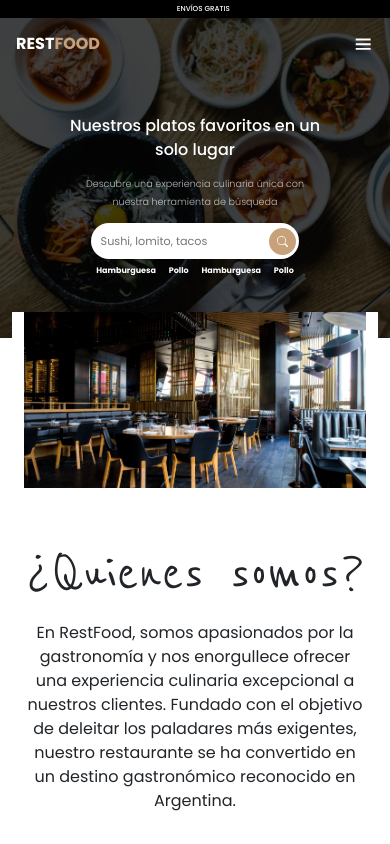
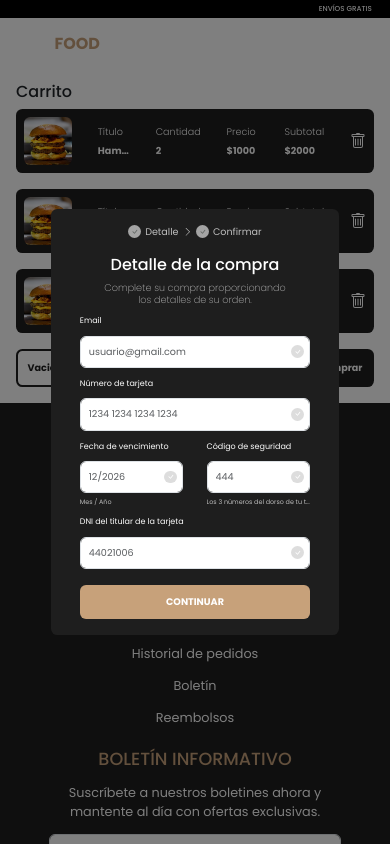
Before and after one commit to Mateo872/restfood, a React (Vite) app: page / in a window 390 px wide. Shown: the top 844 px of the page. Built offline with nearby package versions, Linux system fonts and the light colour scheme.

Commit message:
Modal para el detalle de la compra hecho con medidas responsive

```diff
--- a/src/App.css
+++ b/src/App.css
@@ -442,6 +442,127 @@ footer h3 {
 }
 
 
+.modal_overlay {
+    position: fixed;
+    top: 0;
+    left: 0;
+    background-color: rgba(0, 0, 0, 0.5);
+    z-index: 99;
+}
+
+.modal_pago {
+    width: 18rem;
+    height: auto;
+    padding-bottom: 1rem;
+    border-radius: .4rem;
+    background-color: var(--color-terciario);
+}
+
+.modal_pasos {
+    margin-top: 1rem;
+    color: var(--color-secundario);
+    opacity: .7;
+}
+
+.modal_pasos .chevron {
+    font-size: 0.6rem;
+}
+
+.modal_pasos .check {
+    color: #7B827E;
+}
+
+.paso_circulo {
+    height: .8rem;
+    width: .8rem;
+    background-color: #ddd;
+    border-radius: 100%;
+}
+
+.modal_paso {
+    font-size: 0.6rem;
+}
+
+
+.modal_pago h4,
+.modal_pago h3 {
+    color: var(--color-secundario);
+}
+
+.modal_pago h3 {
+    margin-top: 1rem;
+    font-size: 1rem;
+}
+
+.modal_pago h4 {
+    width: 65%;
+    margin: 0 auto;
+    font-size: .6rem;
+    opacity: .7;
+    font-weight: 200;
+}
+
+.modal_pago form {
+    width: 80%;
+    margin: 0 auto;
+    color: #fff;
+    font-size: 0.6rem;
+}
+
+.modal_pago form div {
+    margin-top: .5rem;
+}
+
+.modal_pago form input {
+    font-size: 0.6rem;
+    padding: 0.5rem 1.5rem 0.5rem 0.5rem;
+    position: relative;
+}
+
+.modal_pago form .paso_circulo {
+    position: absolute;
+    top: .1rem;
+    right: .4rem;
+}
+
+.modal_pago form label {
+    font-size: 0.5rem;
+}
+
+.modal_pago form div p {
+    margin-top: 0.2rem;
+    font-size: 0.4rem;
+    opacity: .7;
+    text-overflow: ellipsis;
+    overflow: hidden;
+    white-space: nowrap;
+}
+
+.modal_pago form .form_doble {
+    width: 45%;
+}
+
+.modal_pago form button {
+    margin-top: 1rem;
+    width: 100%;
+    padding: 0.5rem;
+    font-weight: bold;
+    font-size: 0.6rem;
+    color: var(--color-secundario);
+    background-color: var(--color-primario);
+    cursor: pointer;
+    border: 2px solid transparent;
+    border-radius: 0.375rem;
+}
+
+.modal_pago form button:hover {
+    transition: .3s;
+    color: var(--color-primario);
+    background-color: transparent;
+    border-color: var(--color-primario);
+}
+
+
 @media (min-width:767px) {
     .contenedor_publicidad h6 {
         font-size: 0.6rem;
@@ -565,6 +686,57 @@ footer h3 {
         padding: 0.8rem;
     }
 
+    .modal_pago {
+        width: 34rem;
+    }
+
+
+    .modal_pasos .chevron {
+        font-size: 0.7rem;
+    }
+
+    .paso_circulo {
+        height: 1rem;
+        width: 1rem;
+    }
+
+    .modal_paso {
+        font-size: 0.7rem;
+    }
+
+    .modal_pago h3 {
+        font-size: 1.3rem;
+    }
+
+    .modal_pago h4 {
+        width: 45%;
+        font-size: .8rem;
+    }
+
+    .modal_pago form {
+        width: 80%;
+    }
+
+
+    .modal_pago form input {
+        font-size: 0.8rem;
+        padding-right: 1.7rem;
+    }
+
+    .modal_pago form label {
+        font-size: 0.8rem;
+        margin-bottom: 0.1rem;
+    }
+
+    .modal_pago form div p {
+        margin-top: 0.2rem;
+        font-size: 0.6rem;
+    }
+
+    .modal_pago form button {
+        font-size: 0.8rem;
+    }
+
     footer p {
         width: 100%;
     }
@@ -680,6 +852,46 @@ footer h3 {
         transition: .3s;
     }
 
+    .contenedor_botones button {
+        font-size: 1rem;
+        padding: 1.02rem;
+    }
+
+    .contenedor_botones h5 {
+        font-size: 1rem;
+        width: 14rem;
+        padding: 1rem;
+    }
+
+    .modal_pago {
+        padding: 2rem 0;
+    }
+
+    .modal_pasos {
+        margin-top: 0;
+    }
+
+    .modal_pago form {
+        width: 70%;
+    }
+
+    .modal_pago form input {
+        padding: .8rem;
+        padding-right: 2.2rem;
+    }
+
+    .modal_pago form .paso_circulo {
+        top: .4rem;
+        right: .8rem;
+    }
+
+    .modal_pago form button {
+        padding: .8rem;
+    }
+
+    .modal_pago form div p {
+        font-size: 0.5rem;
+    }
 }
 
 .body-tarjeta {
@@ -763,14 +975,3 @@ footer h3 {
     padding: 10px 22px;
 
 }
-
-.contenedor_botones button {
-    font-size: 1rem;
-    padding: 1.02rem;
-}
-
-.contenedor_botones h5 {
-    font-size: 1rem;
-    width: 14rem;
-    padding: 1rem;
-}
--- a/src/App.jsx
+++ b/src/App.jsx
@@ -5,18 +5,20 @@ import QuienesSomos from "./componentes/comunes/QuienesSomos";
 import BuscadorPlatos from "../BuscadorPlatos";
 import Footer from "./componentes/comunes/Footer";
 import Menu from "./componentes/comunes/Menu";
-import Administrador from "./pages/Administrador"
+import Administrador from "./pages/Administrador";
+import ContenedorCarrito from "./componentes/ContenedorCarrito";
 
 function App() {
   return (
     <>
       <Header />
       <main>
-        <BuscadorPlatos />
-        <QuienesSomos />
-        <Menu />
+        {/* <BuscadorPlatos /> */}
+        {/* <QuienesSomos /> */}
+        {/* <Menu /> */}
+        <ContenedorCarrito />
       </main>
-    <Footer />
+      <Footer />
     </>
   );
 }
--- a/src/componentes/ContenedorCarrito.jsx
+++ b/src/componentes/ContenedorCarrito.jsx
@@ -1,6 +1,10 @@
+import { useState } from "react";
 import CarritoItem from "./CarritoItem";
+import ModalPago from "./ModalPago";
 
 const ContenedorCarrito = () => {
+  const [mostrarModal, setMostrarModal] = useState(false);
+
   return (
     <section className="contenedor_carrito">
       <article>
@@ -19,6 +23,9 @@ const ContenedorCarrito = () => {
             <button className="boton_comprar">Comprar</button>
           </div>
         </div>
+        <div className="modal_overlay d-flex justify-content-center align-items-center vh-100 w-100">
+          <ModalPago />
+        </div>
       </article>
     </section>
   );
--- /dev/null
+++ b/src/componentes/ModalPago.jsx
@@ -0,0 +1,111 @@
+import { BsCheck, BsChevronRight } from "react-icons/bs";
+
+const ModalPago = () => {
+  return (
+    <div className="modal_pago">
+      <div className="modal_pasos d-flex justify-content-center align-items-center gap-1">
+        <div className="modal_paso d-flex justify-content-center align-items-center gap-1">
+          <div className="paso_circulo d-flex justify-content-center align-items-center">
+            <BsCheck className="check" />
+          </div>
+          <p className="mb-0">Detalle</p>
+        </div>
+        <BsChevronRight className="chevron" />
+        <div className="modal_paso d-flex justify-content-center align-items-center gap-1">
+          <div className="paso_circulo d-flex justify-content-center align-items-center">
+            <BsCheck className="check" />
+          </div>
+          <p className="mb-0">Confirmar</p>
+        </div>
+      </div>
+      <h3 className="text-center">Detalle de la compra</h3>
+      <h4 className="text-center">
+        Complete su compra proporcionando los detalles de su orden.
+      </h4>
+      <form>
+        <div className="form-group">
+          <label htmlFor="email">Email</label>
+          <div className="position-relative">
+            <input
+              type="email"
+              className="form-control"
+              id="email"
+              placeholder="usuario@gmail.com"
+              required
+            />
+            <div className="paso_circulo d-flex justify-content-center align-items-center">
+              <BsCheck className="check" />
+            </div>
+          </div>
+        </div>
+        <div className="form-group">
+          <label htmlFor="tarjeta">Número de tarjeta</label>
+          <div className="position-relative">
+            <input
+              type="text"
+              className="form-control"
+              id="tarjeta"
+              placeholder="1234 1234 1234 1234"
+              required
+            />
+            <div className="paso_circulo d-flex justify-content-center align-items-center">
+              <BsCheck className="check" />
+            </div>
+          </div>
+        </div>
+        <div className="d-flex justify-content-between mt-0">
+          <div className="form_doble form-group">
+            <label htmlFor="vencimiento">Fecha de vencimiento</label>
+            <div className="position-relative">
+              <input
+                type="text"
+                className="form-control"
+                id="vencimiento"
+                placeholder="12/2026"
+                required
+              />
+              <div className="paso_circulo d-flex justify-content-center align-items-center">
+                <BsCheck className="check" />
+              </div>
+            </div>
+            <p className="mb-0">Mes / Año</p>
+          </div>
+          <div className="form_doble form-group">
+            <label htmlFor="codigoSeguridad">Código de seguridad</label>
+            <div className="position-relative">
+              <input
+                type="text"
+                className="form-control"
+                id="codigoSeguridad"
+                placeholder="444"
+                required
+              />
+              <div className="paso_circulo d-flex justify-content-center align-items-center">
+                <BsCheck className="check" />
+              </div>
+            </div>
+            <p className="mb-0">Los 3 números del dorso de tu tarjeta</p>
+          </div>
+        </div>
+        <div className="form-group">
+          <label htmlFor="dniTarjeta">DNI del titular de la tarjeta</label>
+          <div className="position-relative">
+            <input
+              type="text"
+              className="form-control"
+              id="dniTarjeta"
+              placeholder="44021006"
+              required
+            />
+            <div className="paso_circulo d-flex justify-content-center align-items-center">
+              <BsCheck className="check" />
+            </div>
+          </div>
+        </div>
+        <button>CONTINUAR</button>
+      </form>
+    </div>
+  );
+};
+
+export default ModalPago;
```
